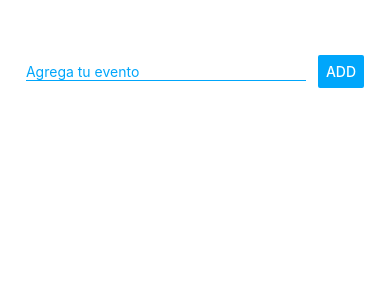
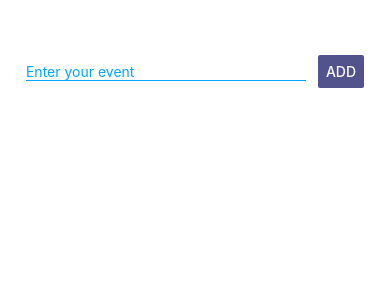
Before and after one commit to martymcflyrokr/entregable1_mobile, a React Native app: screen / in a window 390 px wide. Shown: the top 300 px of the page. Built offline with nearby package versions, Linux system fonts and the light colour scheme.

Commit message:
modularizando el input component

```diff
--- /dev/null
+++ b/index.js
@@ -0,0 +1,4 @@
+import App from './src/index';
+import { registerRootComponent } from "expo";
+
+registerRootComponent(App);
--- a/package.json
+++ b/package.json
@@ -1,7 +1,6 @@
 {
   "name": "micalendario",
   "version": "1.0.0",
-  "main": "node_modules/expo/AppEntry.js",
   "scripts": {
     "start": "expo start",
     "android": "expo start --android",
--- /dev/null
+++ b/src/components/index.js
@@ -0,0 +1 @@
+export {default as Input} from './input/index'
--- /dev/null
+++ b/src/components/input/index.jsx
@@ -0,0 +1,23 @@
+import {Button, TextInput, View} from "react-native";
+
+import React from "react";
+import { styles } from "./style";
+
+const Input = ({placeholder, value, onChangeText, buttonColor, buttonTitle, onHandlerButton}) => {
+    return(
+        <View style={styles.inputContainer}>
+        <TextInput
+          placeholder={placeholder}
+          style={styles.input}
+          value={value}
+          onChangeText={onChangeText}
+          />
+        <Button
+          title={buttonTitle}
+          color={buttonColor}
+          onPress={onHandlerButton}
+        />
+      </View>
+    )
+}
+export default Input;
--- /dev/null
+++ b/src/components/input/style.js
@@ -0,0 +1,18 @@
+import {StyleSheet} from "react-native";
+
+export const styles = StyleSheet.create({
+
+    inputContainer: {
+        flexDirection: 'row',
+        marginTop: 55,
+        alignItems: 'center',
+        justifyContent: 'space-around'
+      },
+      input: {
+        width: '80%',
+        borderBottomWidth: 1,
+        borderBottomColor: '#00a6fb',
+        color: '#00a6fb',
+      }
+
+})
--- a/App.js
+++ b/src/index.js
@@ -1,5 +1,6 @@
-import { Button, FlatList, Modal, StyleSheet, Text, TextInput, TouchableOpacity, View } from 'react-native';
+import { Button, FlatList, Modal, Text, TextInput, TouchableOpacity, View } from 'react-native';
 
+import { Input } from './components';
 import { styles } from './styles';
 import { useState } from 'react';
 
@@ -32,11 +33,13 @@ export default function App() {
   }
 
   const onHandlerCancelModal = () => {
+
     setModalVisible(!modalVisible);
     setSelectedEvent(null);
   }
 
   const onHandlerDeleteEvent = (id) => {
+    console.log('id', id);
     setEvents(events.filter(event => event.id !== id));
     setModalVisible(!modalVisible);
   }
@@ -52,7 +55,17 @@ export default function App() {
 
   return (
     <View style={styles.container}>
-      <View style={styles.inputContainer}>
+      <Input
+        placeholder='Enter your event'
+        value={text}
+        onChangeText={(text)=> setText(text)}
+        buttonColor='#52528c'
+        buttonTitle='ADD'
+        onHandlerButton={onAddEvent}
+
+
+      />
+      {/* <View style={styles.inputContainer}>
         <TextInput placeholder='Agrega tu evento'
           style={styles.input}
           value={text}
@@ -61,7 +74,7 @@ export default function App() {
         <Button title='ADD' color='#00a6fb'
           onPress={onAddEvent}
         />
-      </View>
+      </View> */}
       <View style={styles.listContainer}>
         <FlatList
           renderItem={renderItem}
--- /dev/null
+++ b/src/styles.js
@@ -0,0 +1,73 @@
+import { StyleSheet } from 'react-native';
+
+export const styles = StyleSheet.create({
+    container: {
+      flex: 1,
+      backgroundColor: '#fff',
+      marginHorizontal: 20,
+    },
+    inputContainer: {
+      flexDirection: 'row',
+      marginTop: 55,
+      alignItems: 'center',
+      justifyContent: 'space-around'
+    },
+    input: {
+      width: '80%',
+      borderBottomWidth: 1,
+      borderBottomColor: '#00a6fb',
+      color: '#00a6fb',
+    },
+    listContainer: {
+      flex: 1,
+      backgroundColor: '#fff',
+      marginVertical: 20,
+  },
+  itemContainer: {
+      height: 80,
+      justifyContent: 'center',
+      backgroundColor: '#00a6fb',
+      borderRadius: 5,
+      marginVertical: 5,
+      flexDirection: 'row',
+      justifyContent: 'space-between',
+      alignItems:'center',
+  },
+  item: {
+      marginHorizontal: 10,
+      color: '#fff',
+      fontSize: 16,
+      fontWeight: 'bold',
+  },
+  modalContainer: {
+    justifyContent: 'center',
+    alignItems: 'center',
+    marginTop: 60,
+    paddingVertical: 20,
+  },
+  modalTitle: {
+    fontSize: 16,
+    fontWeight: 'bold',
+    marginBottom: 10,
+  },
+  modalDetailContainer: {
+    paddingVertical: 20,
+  },
+  modalDetailMessage: {
+    fontSize: 14,
+    color: '#212121',
+  },
+  selectedEvent: {
+    fontSize: 14,
+    color: '#212121',
+    fontWeight: 'bold',
+    paddingVertical: 10,
+    textAlign: 'center',
+    marginBottom: 20,
+  },
+  buttonContainer: {
+    width: "80%",
+    flexDirection: 'row',
+    justifyContent: 'space-around',
+  },
+  });
```
